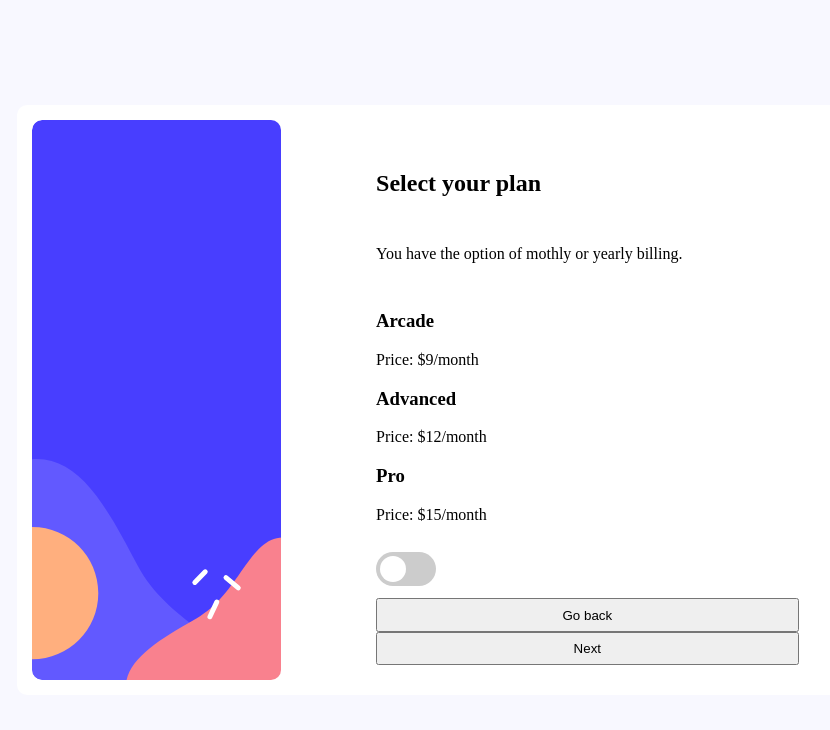
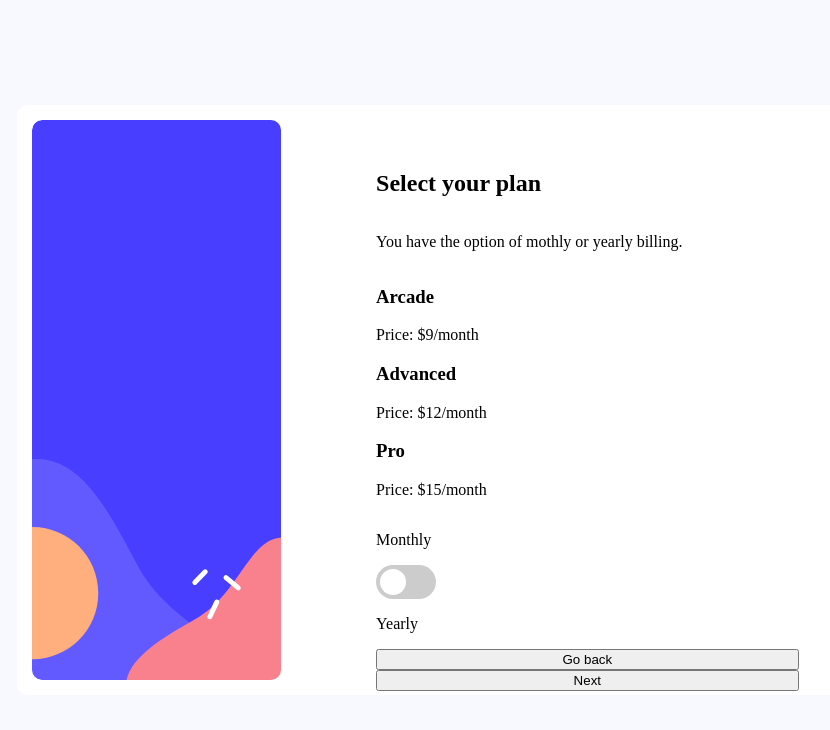
Before and after one commit to EdoardoMiglioli/Multi-step-form-design, a React (Create React App) app in the folder multi-step-form/: page / in a window 1280 px wide. Both pictures are taken after a click on the button "Next". Shown: the top 730 px of the page, without its empty margins (185-1015 px from the left). Built offline with nearby package versions, Linux system fonts and the light colour scheme.

Commit message:
structured step 2

```diff
--- a/multi-step-form/src/components/StepsComponents/SwitchSection.jsx
+++ b/multi-step-form/src/components/StepsComponents/SwitchSection.jsx
@@ -9,10 +9,14 @@ const SwitchSection = () => {
     };
 
     return (
-        <label class="switch">
-            <input type="checkbox" />
-            <span class="slider round"></span>
-        </label>
+        <div className="switch-section-container">
+            <p className="switch-section-text">Monthly</p>
+            <label class="switch">
+                <input type="checkbox" />
+                <span class="slider round"></span>
+            </label>
+            <p className="switch-section-text">Yearly</p>
+        </div>
     );
 };
 
```
